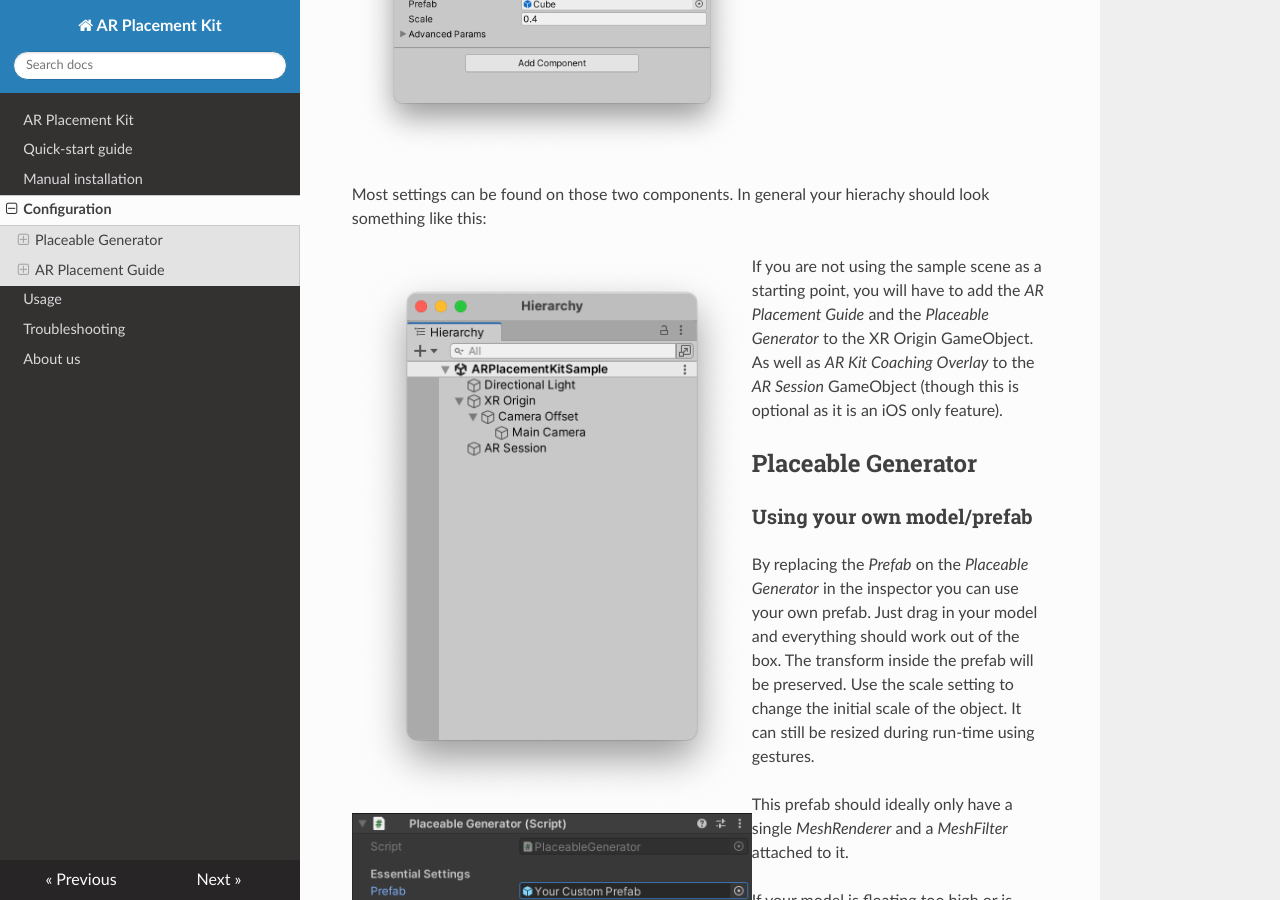
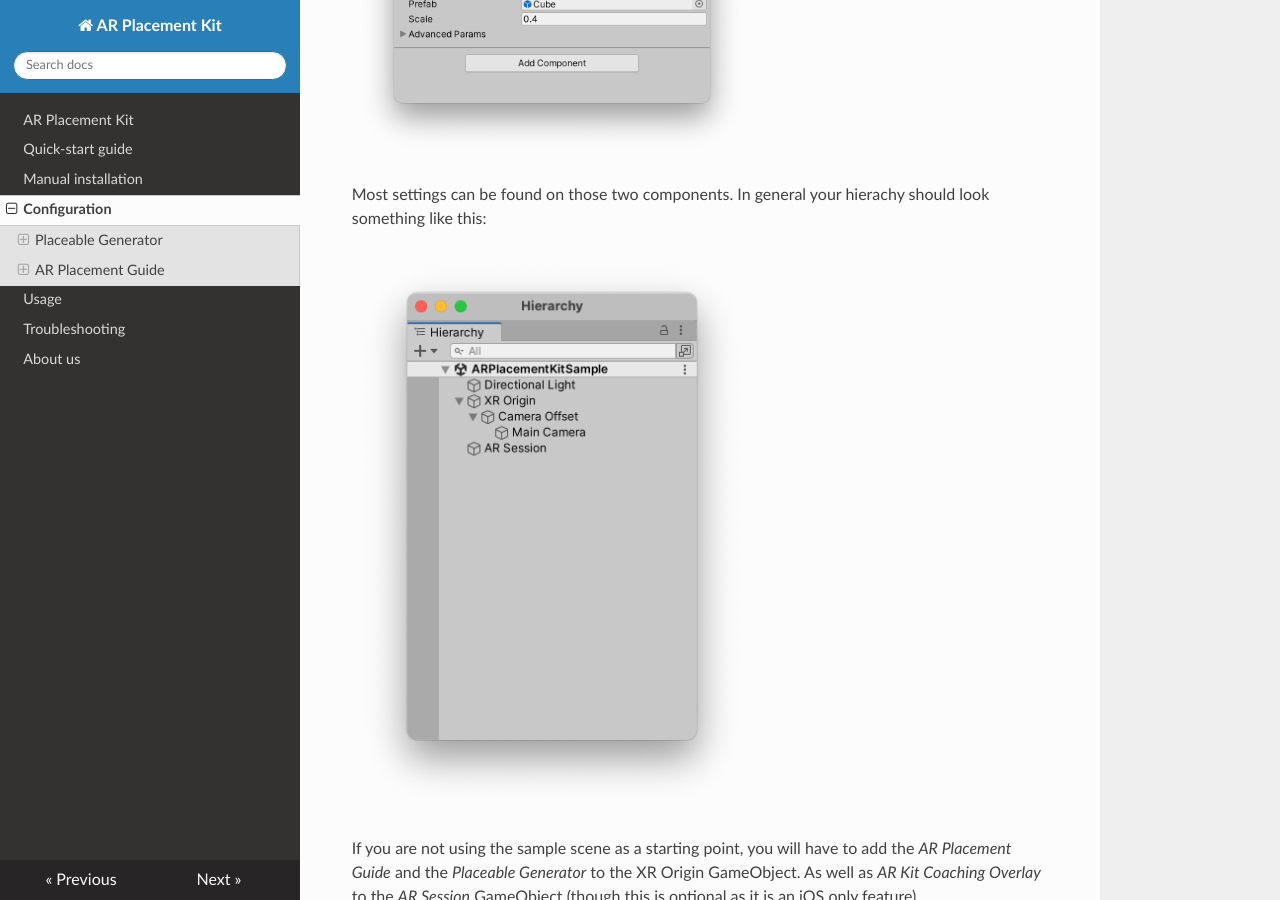
Before and after one commit to Ditached/ARPlacementKit-Docs, an MkDocs documentation site: the page built from docs/configuration.md, in a window 1280 px wide and 900 px high, scrolled down 695 px. Built offline with MkDocs 1.6.1, drawn with Linux system fonts in a browser that asks for light colours; nearby versions of some CDN libraries.

Commit message:
Fix image alignment

```diff
--- a/docs/configuration.md
+++ b/docs/configuration.md
@@ -7,7 +7,7 @@
 
 Most settings can be found on those two components. In general your hierachy should look something like this:
 
-![Image title](images/Hierachy.png){ width=400px, align=left }
+![Image title](images/Hierachy.png){ width=400px, align=center }
 
 If you are not using the sample scene as a starting point, you will have to add the *AR Placement Guide* and the *Placeable Generator* to the XR Origin GameObject.
 As well as *AR Kit Coaching Overlay* to the *AR Session* GameObject (though this is optional as it is an iOS only feature).
@@ -20,7 +20,7 @@
 Just drag in your model and everything should work out of the box. The transform inside the prefab will be preserved.
 Use the scale setting to change the initial scale of the object. It can still be resized during run-time using gestures.
 
-![Image title](images/CustomPrefab.png){ width=400px, align=left }
+![Image title](images/CustomPrefab.png){ width=400px, align=center }
 
 This prefab should ideally only have a single *MeshRenderer* and a *MeshFilter* attached to it.
 
@@ -66,7 +66,7 @@
 
 ## AR Placement Guide
 
-![Image title](images/ARPlacementGuideAdvanced.png){ width=400px, align=left }
+![Image title](images/ARPlacementGuideAdvanced.png){ width=400px, align=right, padding=30px }
 
 ### Enable Scaling
 
```
Also changed, not shown: docs/index.md (+1 -1 lines).
